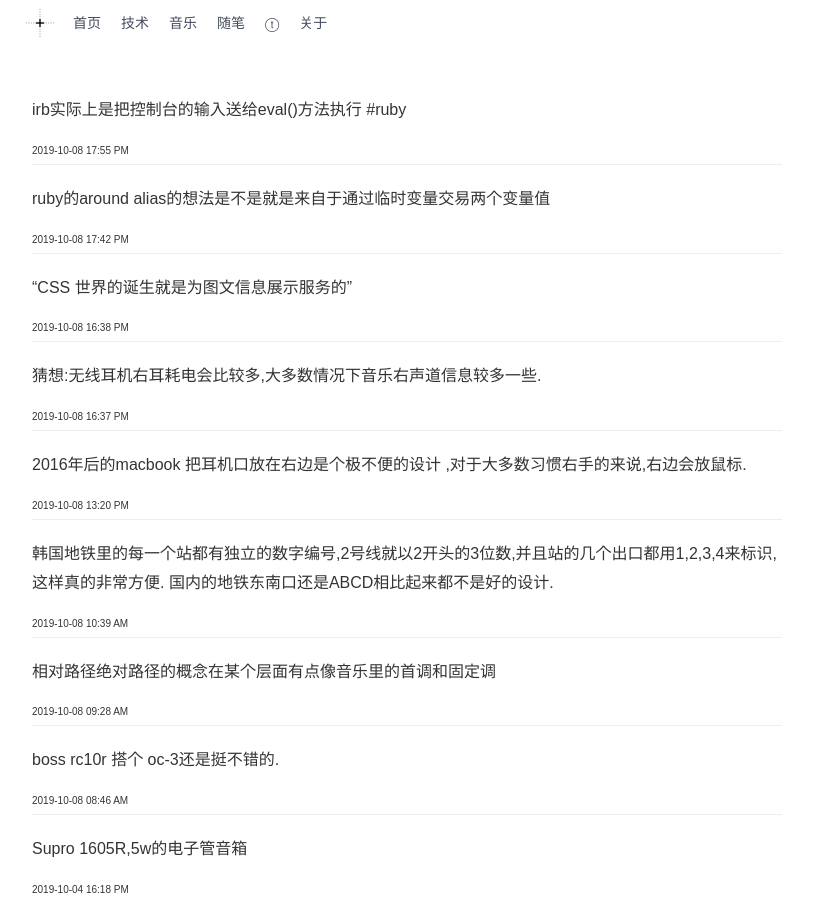
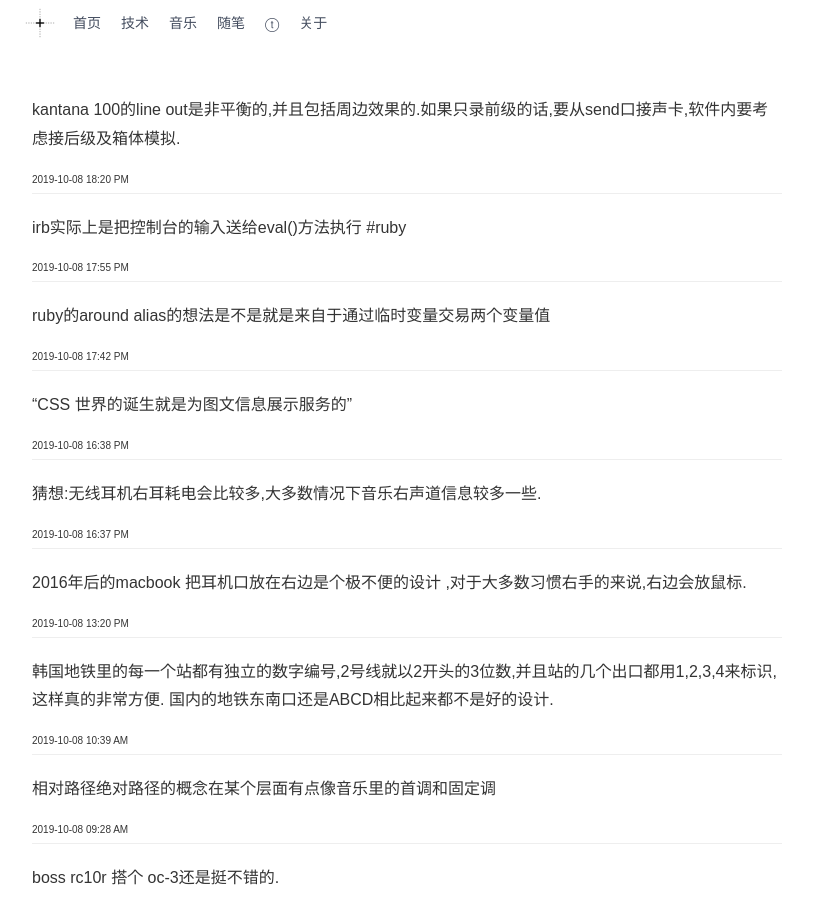
Before and after one commit to babyking/babyking.github.io, a Jekyll site: the page built from _posts/2019-09-23-t.md, in a window 1280 px wide and 900 px high. Shown: the whole window, without its empty margins (233-1046 px from the left). Built offline with Jekyll 4.4.1, drawn with Linux system fonts in a browser that asks for light colours.

Commit message:
blog update

```diff
--- a/_posts/2019-09-23-t.md
+++ b/_posts/2019-09-23-t.md
@@ -6,6 +6,10 @@ title: 一个人的推
 permalink: /t/
 date: 2019-09-23 11:46
 ---
+
+kantana 100的line out是非平衡的,并且包括周边效果的.如果只录前级的话,要从send口接声卡,软件内要考虑接后级及箱体模拟.
+<font size="1">2019-10-08 18:20 PM</font>
+<hr>
 
 irb实际上是把控制台的输入送给eval()方法执行 #ruby
 <font size="1">2019-10-08 17:55 PM</font>
```
